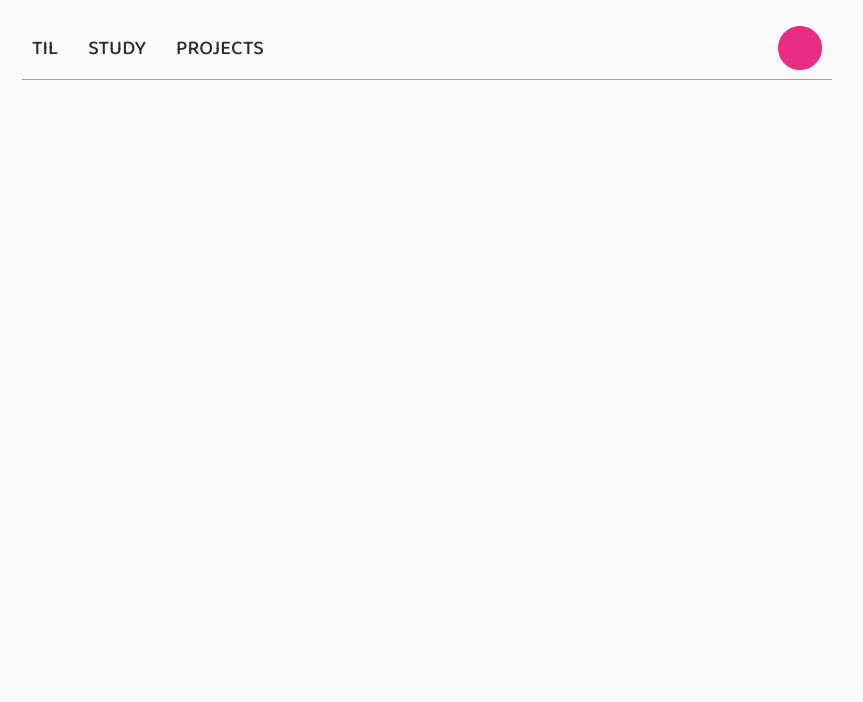
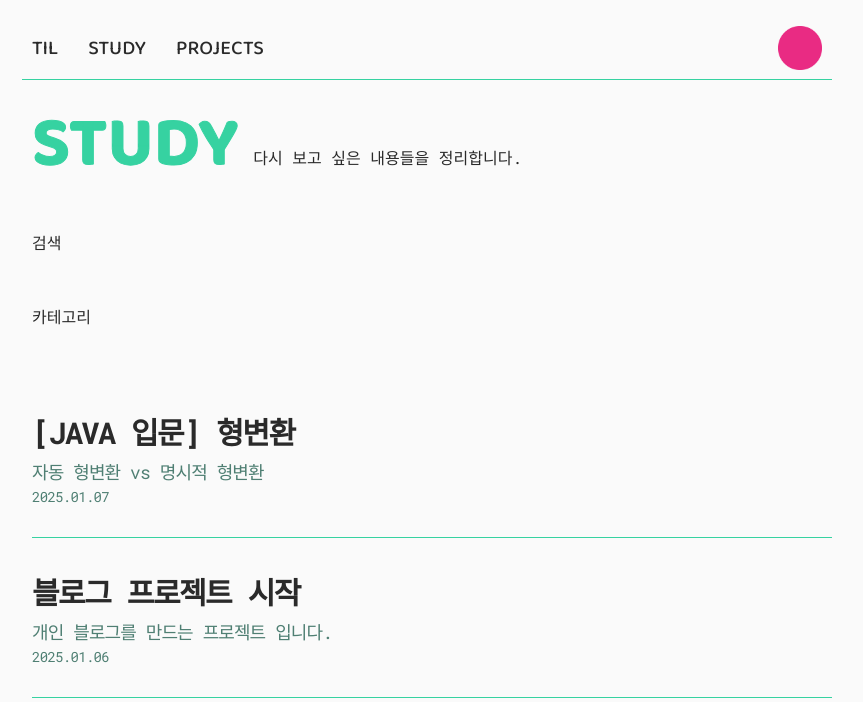
Before and after one commit to nahyukk/mag-devlog, a Next.js app: page /STUDY in a window 1280 px wide. Shown: the top 702 px of the page, without its empty margins (213-1076 px from the left). Built offline with nearby package versions, Linux system fonts and the light colour scheme.

Commit message:
🚧 study - added components in the page

```diff
--- a/app/STUDY/page.jsx
+++ b/app/STUDY/page.jsx
@@ -1,8 +1,41 @@
-import React from 'react'
+import React from "react";
+import styles from "../page.module.css";
+import Header from "../components/Header";
+import StudyList from "../components/StudyList";
+
+export const metadata = {
+  title: "Mag's TIL",
+};
+
+const dummyPosts = [
+  {
+    id: 1,
+    title: "[JAVA 입문] 형변환",
+    description:
+      "자동 형변환 vs 명시적 형변환",
+		date: "2025.01.07"
+	},
+  {
+    id: 2,
+    title: "블로그 프로젝트 시작",
+    description: "개인 블로그를 만드는 프로젝트 입니다.",
+		date: "2025.01.06"
+	},
+];
 
 const Study = () => {
 	return (
-		<div>STUDY</div>
+		<div className={styles.mainBody}>
+      <div className={styles.mainContainer}>
+        <Header
+          title="STUDY"
+          description="다시 보고 싶은 내용들을 정리합니다."
+        />
+        <div>검색</div>
+				<div>카테고리</div>
+				<StudyList posts={dummyPosts}/>
+      </div>
+    </div>
 	)
 }
 
```
